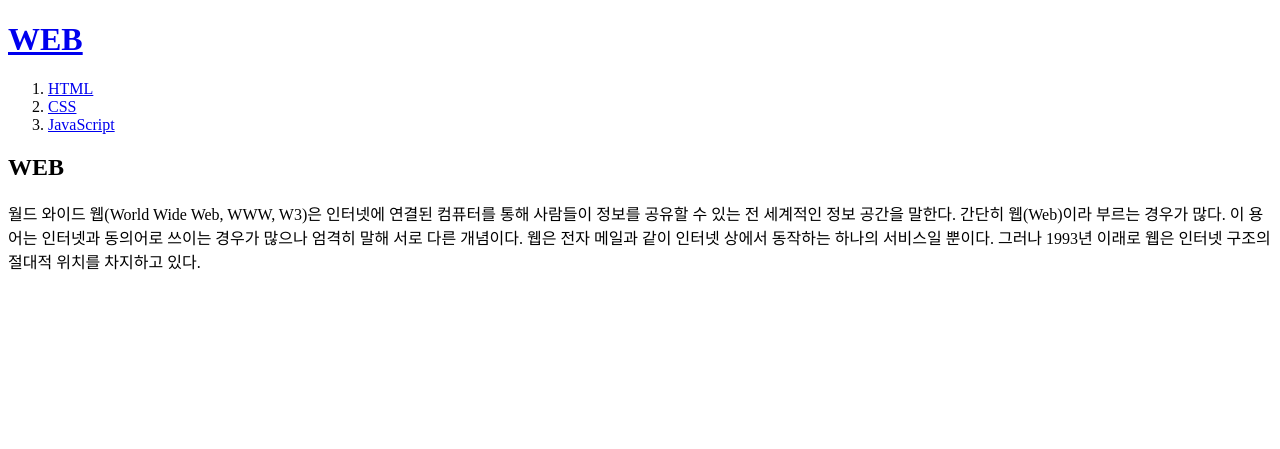
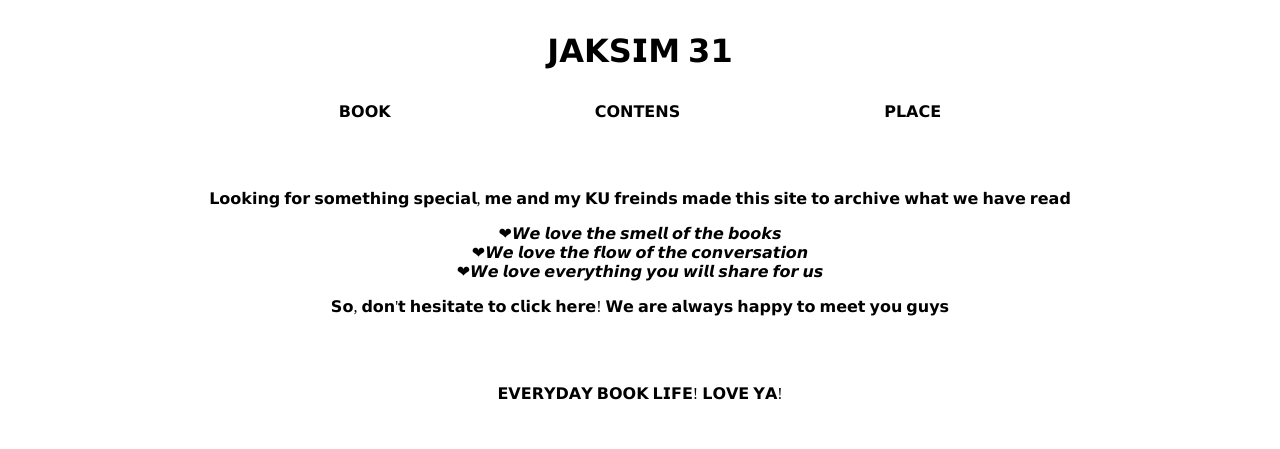
Before and after one commit to florice0922/web1, a plain HTML site: page index.html in a window 1280 px wide. Shown: the top 449 px of the page. Drawn offline with Linux system fonts and the light colour scheme.

Commit message:
작심삼일

```diff
--- a/index.html
+++ b/index.html
@@ -1,17 +1,26 @@
 <!doctype html>
 <html>
 <head>
+  <style>
+     a:link {color: black; text-decoration: none;}
+     a:visited {color: black; text-decoration: none;}
+     a:active {color: black; text-decoration: none;}
+     a:hover {color: #FA7BA5; text-decoration: none;}
+  </style>
   <title>WELCOME</title>
   <meta charset="utf-8">
 </head>
 <body>
-  <h1><a href="index.html">WEB</a></h1>
-  <ol>
-    <li><a href="1.html">HTML</a></li>
-    <li><a href="2.html">CSS</a></li>
-    <li><a href="3.html">JavaScript</a></li>
-  </ol>
-  <h2>WEB</h2>
-  <p>월드 와이드 웹(World Wide Web, WWW, W3)은 인터넷에 연결된 컴퓨터를 통해 사람들이 정보를 공유할 수 있는 전 세계적인 정보 공간을 말한다. 간단히 웹(Web)이라 부르는 경우가 많다. 이 용어는 인터넷과 동의어로 쓰이는 경우가 많으나 엄격히 말해 서로 다른 개념이다. 웹은 전자 메일과 같이 인터넷 상에서 동작하는 하나의 서비스일 뿐이다. 그러나 1993년 이래로 웹은 인터넷 구조의 절대적 위치를 차지하고 있다.</p>
+ <h1><a href="index.html"><p align="center">𝗝𝗔𝗞𝗦𝗜𝗠 𝟯𝟭</p></a></h1>
+ <p style="word-spacing:200px" align="center">
+  <a href="index1.html">𝗕𝗢𝗢𝗞</a>
+  <a href="index2.html">𝗖𝗢𝗡𝗧𝗘𝗡𝗦</a>
+  <a href="index3.html">𝗣𝗟𝗔𝗖𝗘</a>
+ </p>
+ <br><br><p align="center">𝗟𝗼𝗼𝗸𝗶𝗻𝗴 𝗳𝗼𝗿 𝘀𝗼𝗺𝗲𝘁𝗵𝗶𝗻𝗴 𝘀𝗽𝗲𝗰𝗶𝗮𝗹, 𝗺𝗲 𝗮𝗻𝗱 𝗺𝘆 𝗞𝗨 𝗳𝗿𝗲𝗶𝗻𝗱𝘀 𝗺𝗮𝗱𝗲 𝘁𝗵𝗶𝘀 𝘀𝗶𝘁𝗲 𝘁𝗼 𝗮𝗿𝗰𝗵𝗶𝘃𝗲 𝘄𝗵𝗮𝘁 𝘄𝗲 𝗵𝗮𝘃𝗲 𝗿𝗲𝗮𝗱</p>
+    <p align="center">❤𝙒𝙚 𝙡𝙤𝙫𝙚 𝙩𝙝𝙚 𝙨𝙢𝙚𝙡𝙡 𝙤𝙛 𝙩𝙝𝙚 𝙗𝙤𝙤𝙠𝙨<br>❤𝙒𝙚 𝙡𝙤𝙫𝙚 𝙩𝙝𝙚 𝙛𝙡𝙤𝙬 𝙤𝙛 𝙩𝙝𝙚 𝙘𝙤𝙣𝙫𝙚𝙧𝙨𝙖𝙩𝙞𝙤𝙣<br>❤𝙒𝙚 𝙡𝙤𝙫𝙚 𝙚𝙫𝙚𝙧𝙮𝙩𝙝𝙞𝙣𝙜 𝙮𝙤𝙪 𝙬𝙞𝙡𝙡 𝙨𝙝𝙖𝙧𝙚 𝙛𝙤𝙧 𝙪𝙨</p>
+    <p align="center">𝗦𝗼, 𝗱𝗼𝗻'𝘁 𝗵𝗲𝘀𝗶𝘁𝗮𝘁𝗲 𝘁𝗼 𝗰𝗹𝗶𝗰𝗸 𝗵𝗲𝗿𝗲! 𝗪𝗲 𝗮𝗿𝗲 𝗮𝗹𝘄𝗮𝘆𝘀 𝗵𝗮𝗽𝗽𝘆 𝘁𝗼 𝗺𝗲𝗲𝘁 𝘆𝗼𝘂 𝗴𝘂𝘆𝘀</p>
+    <br><br><p align="center">𝗘𝗩𝗘𝗥𝗬𝗗𝗔𝗬 𝗕𝗢𝗢𝗞 𝗟𝗜𝗙𝗘! 𝗟𝗢𝗩𝗘 𝗬𝗔!</p>
+ <br><br><p align="center">  <img src="김동인.jpeg" width=30%> <img src="생각조종자.jpeg" width=30%> <img src="윤동주.jpeg" width=30%></p>
 </body>
 </html>
```
